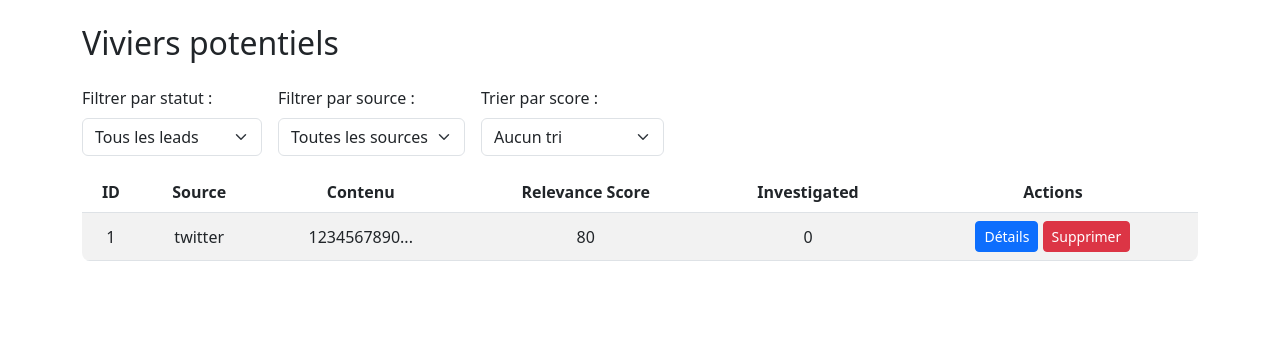
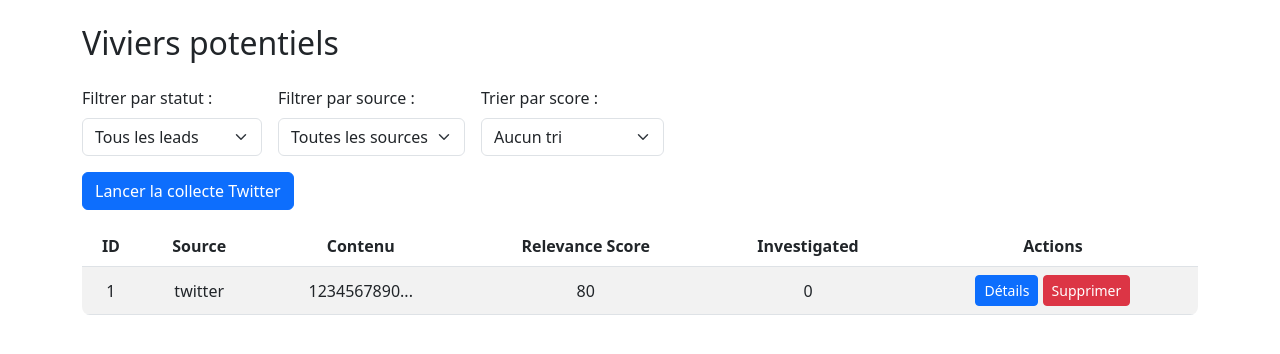
Before and after one commit to oumaelkhattabi/reyou_moves_tracker, a Flask app: page / in a window 1280 px wide. Shown: the part 56-410 px from the top of the page. Run offline with Flask 3, Linux system fonts and the light colour scheme; data comes from the database, SQL or seed files in the repository; parts of the project's set-up code (start-up, migrations or seed data) failed here and were passed over.

Commit message:
Creation bouton pour lancer le script de récupération

```diff
--- a/src/web/app.py
+++ b/src/web/app.py
@@ -4,6 +4,7 @@ sys.path.insert(0, os.path.abspath(os.path.join(os.path.dirname(__file__), "../.
 import sqlite3
 from flask import Flask, render_template, request, redirect, url_for, flash
 from src.db.database import get_all_rows, get_lead_by_id, update_lead_status, delete_row, count_rows
+from src.api.twitter import fetch_tweets
 
 # Initialize Flask App
 app = Flask(__name__)
@@ -11,7 +12,7 @@ app.secret_key = "supersecretkey"  # For flashing messages
 
 # Homepage: Display Leads
 table_names = ["linkedin_jobs", "twitter_posts", "linkedin_posts", "real_estate_transactions"]
-@app.route('/')
+
 @app.route('/')
 def index():
     filter_option = request.args.get("filter", "all")  # Default: "all"
@@ -45,6 +46,16 @@ def index():
     db_conn.close()
 
     return render_template("index.html", leads=leads, filter=filter_option, source=source_option, sort=sort_option)
+
+@app.route('/run_twitter_scraper', methods=['POST'])
+def run_twitter_scraper():
+    try:
+        fetch_tweets()  # Exécuter directement la fonction du scraper
+        flash("Collecte Twitter terminée avec succès.", "success")
+    except Exception as e:
+        flash(f"Erreur lors de la collecte : {str(e)}", "danger")
+
+    return redirect(url_for('index'))
 
 # Lead Details Page
 @app.route('/lead/<int:lead_id>', methods=['GET', 'POST'])
--- a/src/web/templates/index.html
+++ b/src/web/templates/index.html
@@ -38,6 +38,10 @@
     </div>
 </form>
 
+<form action="{{ url_for('run_twitter_scraper') }}" method="POST">
+    <button type="submit" class="btn btn-primary mb-3">Lancer la collecte Twitter</button>
+</form>
+
 <table class="table table-striped">
     <thead>
         <tr>
```
